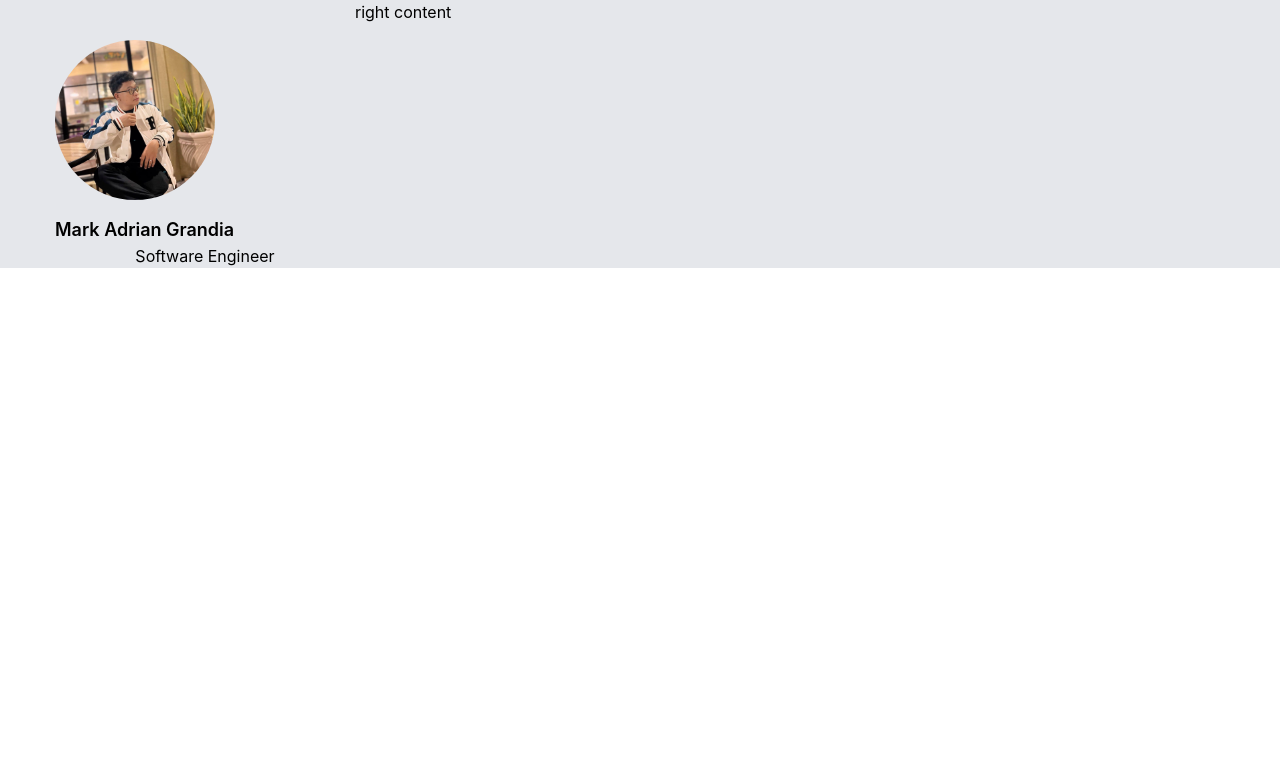
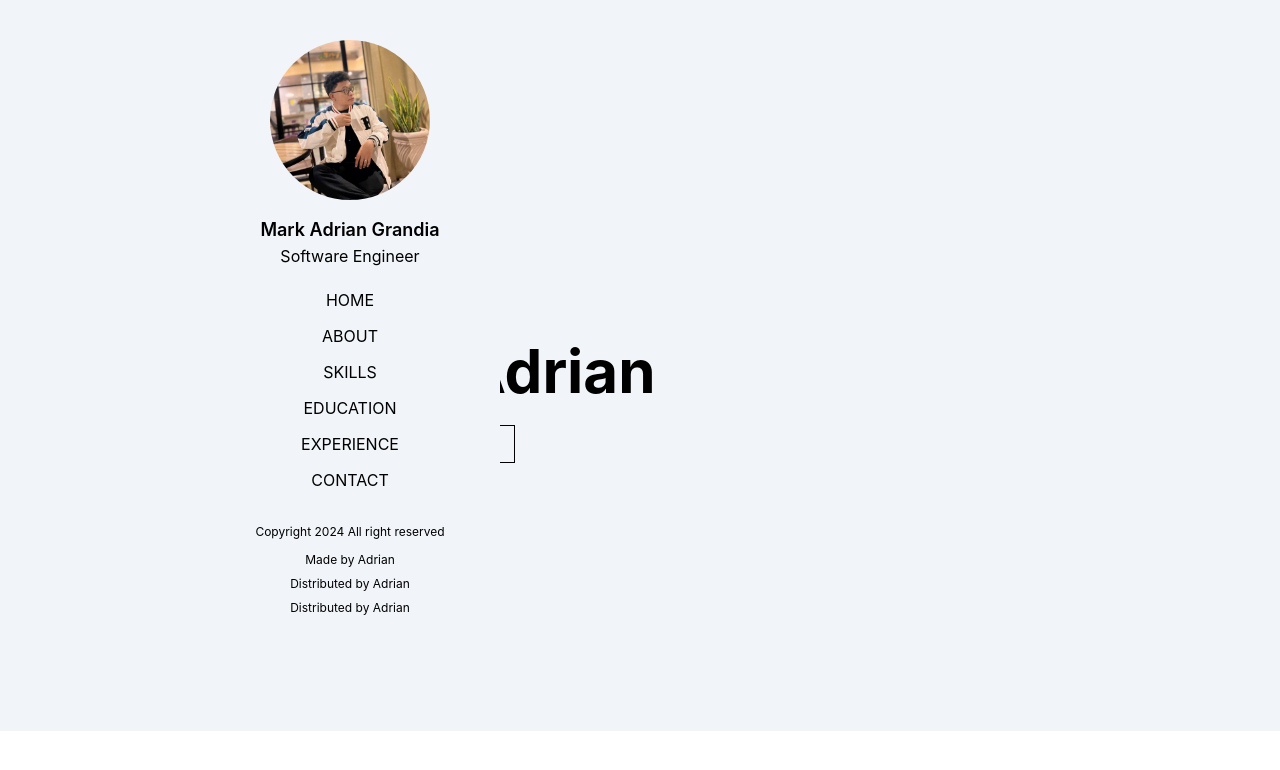
Before and after one commit to blackirit029/adrian-portfolio, a React (Create React App) app: page / in a window 1280 px wide. Shown: the top 770 px of the page. Built offline with nearby package versions, Linux system fonts and the light colour scheme.

Commit message:
3rd commit initial

```diff
--- a/src/App.tsx
+++ b/src/App.tsx
@@ -5,6 +5,10 @@ import { BrowserRouter as Router, Routes, Route } from "react-router-dom";
 
 // pages
 import Home from "./pages/Home";
+import About from "./pages/About";
+
+// components
+import LeftMenu from "./components/LeftMenu";
 
 // css
 import "./App.css";
@@ -12,8 +16,10 @@ import "./App.css";
 const App: React.FC = () => {
   return (
     <Router>
+      <LeftMenu />
       <Routes>
         <Route path="/" element={ <Home /> } />
+        <Route path="/about" element={ <About /> } />
       </Routes>
     </Router>
   );
--- a/src/components/LeftMenu/BotLeftMenu.tsx
+++ b/src/components/LeftMenu/BotLeftMenu.tsx
@@ -2,8 +2,11 @@ import React from "react";
 
 const BotLeftMenu: React.FC = () => {
     return (
-        <div>
-            BotLeftMenu
+        <div className="flex flex-col items-center mt-5">
+            <div className="mb-3 text-xs">Copyright 2024 All right reserved</div>
+            <div className="mb-2 text-xs">Made by Adrian</div>
+            <div className="mb-2 text-xs">Distributed by Adrian</div>
+            <div className="mb-6 text-xs">Distributed by Adrian</div>
         </div>
     );
 }
--- a/src/components/LeftMenu/MidLeftMenu.tsx
+++ b/src/components/LeftMenu/MidLeftMenu.tsx
@@ -1,9 +1,26 @@
 import React from "react";
 
+import { Link } from "react-router-dom";
+
 const MidLeftMenu: React.FC = () => {
+    const navigationPages = [
+        { title: "HOME", route: "/" },
+        { title: "ABOUT", route: "/about" },
+        { title: "SKILLS", route: "/skills" },
+        { title: "EDUCATION", route: "/education" },
+        { title: "EXPERIENCE", route: "/experience" },
+        { title: "CONTACT", route: "/contact" },
+    ];
+
     return (
-        <div>
-            MidLeftMenu
+        <div className="mt-5 flex flex-col items-center">
+            {navigationPages.map((data, index) => {
+                return (
+                    <Link to={data.route} className="mb-3">
+                        {data.title}
+                    </Link>
+                );
+            })}
         </div>
     );
 }
--- a/src/components/LeftMenu/TopLeftMenu.tsx
+++ b/src/components/LeftMenu/TopLeftMenu.tsx
@@ -5,12 +5,12 @@ import Profile from "../../assets/profile.jpg";
 
 const TopleftMenu: React.FC = () => {
     return (
-        <div className="mt-10 justify-center flex flex-col">
+        <div className="mt-10 flex flex-col items-center">
             <img src={Profile} alt="profile" className="h-40 w-40 rounded-full"/>
             <div className="mt-4 text-lg font-semibold">
                 Mark Adrian Grandia
             </div>
-            <div className="text-center">
+            <div className="">
                 Software Engineer
             </div>
         </div>
--- a/src/components/LeftMenu/index.tsx
+++ b/src/components/LeftMenu/index.tsx
@@ -1,11 +1,15 @@
 import React from "react";
 
 import TopleftMenu from "./TopLeftMenu";
+import MidLeftMenu from "./MidLeftMenu";
+import BotLeftMenu from "./BotLeftMenu";
 
 const LeftMenu: React.FC = () => {
     return (
-        <div className="w-[300px]">
+        <div className="w-[300px] absolute ml-[200px] bg-slate-100 min-h-[731px]">
             <TopleftMenu />
+            <MidLeftMenu />
+            <BotLeftMenu />
         </div>
     );
 }
--- /dev/null
+++ b/src/pages/About/index.tsx
@@ -0,0 +1,9 @@
+import React from "react";
+
+const About: React.FC = () => {
+    return (
+        <div>ABOUT</div>
+    );
+}
+
+export default About;
--- a/src/pages/Home/index.tsx
+++ b/src/pages/Home/index.tsx
@@ -1,14 +1,17 @@
 import React from "react";
 
-import LeftMenu from "../../components/LeftMenu";
+// bg-[url('src/assets/home-cover.jpg')]
 
 const Home: React.FC = () => {
     return (
-        <div className="w-full h-full flex bg-gray-200 justify-center">
-            <div className="flex content-between">
-                <LeftMenu />
-                <div className="w-[870px]">
-                    right content
+        <div className="w-full h-full flex bg-slate-100 justify-center">
+            <div className="w-[870px] pl-[150px] min-h-[731px] content-center">
+                <div className="flex flex-col self-center">
+                    <div className="text-6xl mb-3 font-bold">Hi!</div>
+                    <div className="text-6xl mb-6 font-bold">I'm Adrian</div>
+                    <a href="/" className="py-[10px] px-[15px] tracking-wide w-40 border border-black text-xs">
+                        DOWNLOAD CV
+                    </a>
                 </div>
             </div>
         </div>
```
Also changed, not shown: src/assets/home-cover.jpg (added).
